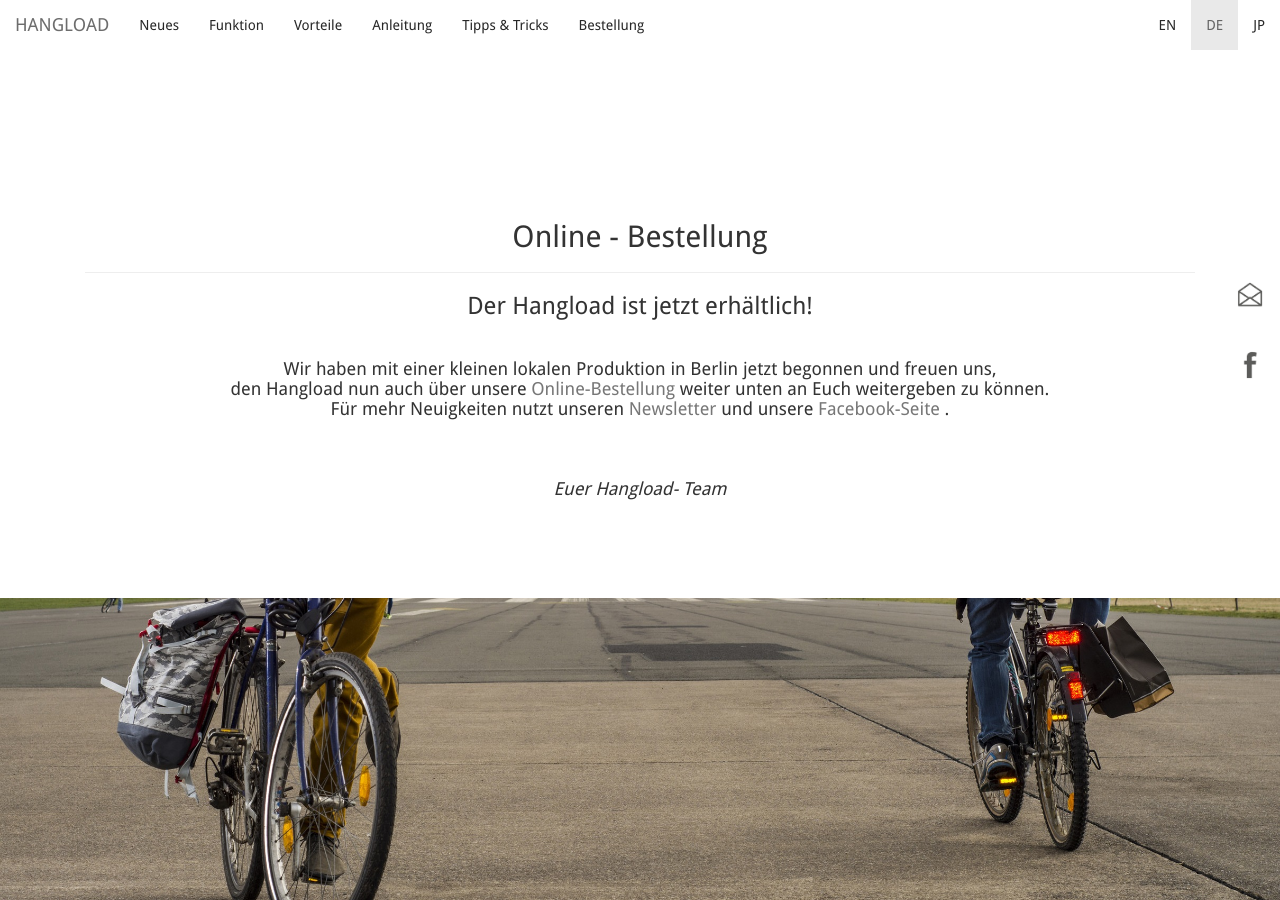
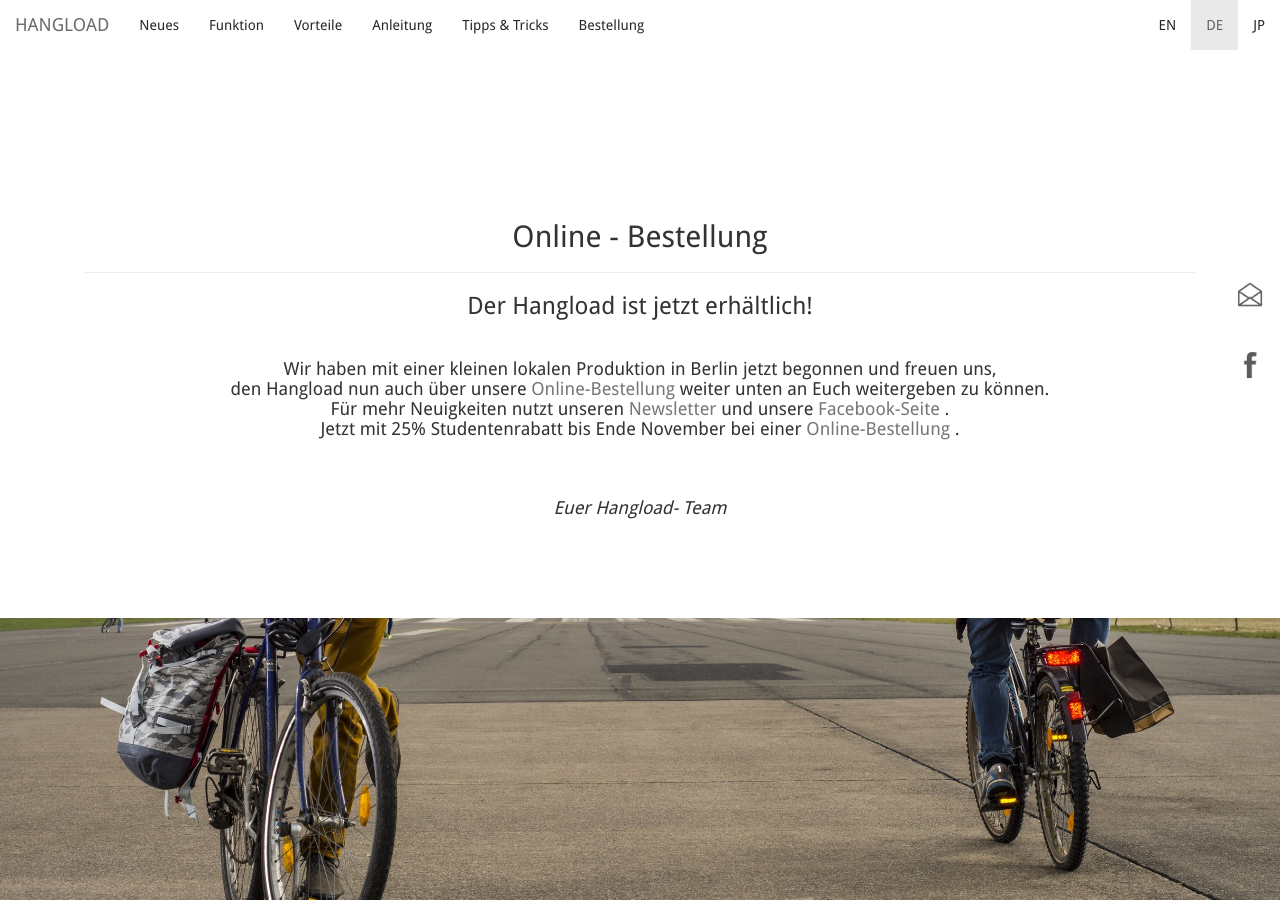
Before and after one commit to bodokaiser/hangload.com, a Jekyll site: the page built from de/webshop/index.html, in a window 1280 px wide and 900 px high. Built offline with Jekyll 4.4.1, drawn with Linux system fonts in a browser that asks for light colours; nearby versions of some CDN libraries; library files that are not in the unit come from our copies; Markdown is read by kramdown in place of the engine named in the settings.

Commit message:
Update index.html

```diff
--- a/de/webshop/index.html
+++ b/de/webshop/index.html
@@ -162,6 +162,8 @@ function isOneTwoThreeFour(field) {
 Wir haben mit einer kleinen lokalen Produktion in Berlin jetzt begonnen und freuen uns, <br>
 den Hangload nun auch über unsere <a href="/de/webshop/#order"> Online-Bestellung </a> weiter unten an Euch weitergeben zu können. <br>
 Für mehr Neuigkeiten nutzt unseren <a href="//eepurl.com/SBj6T">Newsletter </a> und unsere <a href="//facebook.com/HangLoad">Facebook-Seite </a>.
+<br>
+Jetzt mit 25% Studentenrabatt bis Ende November bei einer <a href="/de/webshop/#order"> Online-Bestellung </a>.
 </h4>
 <br>
 <p class="text-center h4">
```
